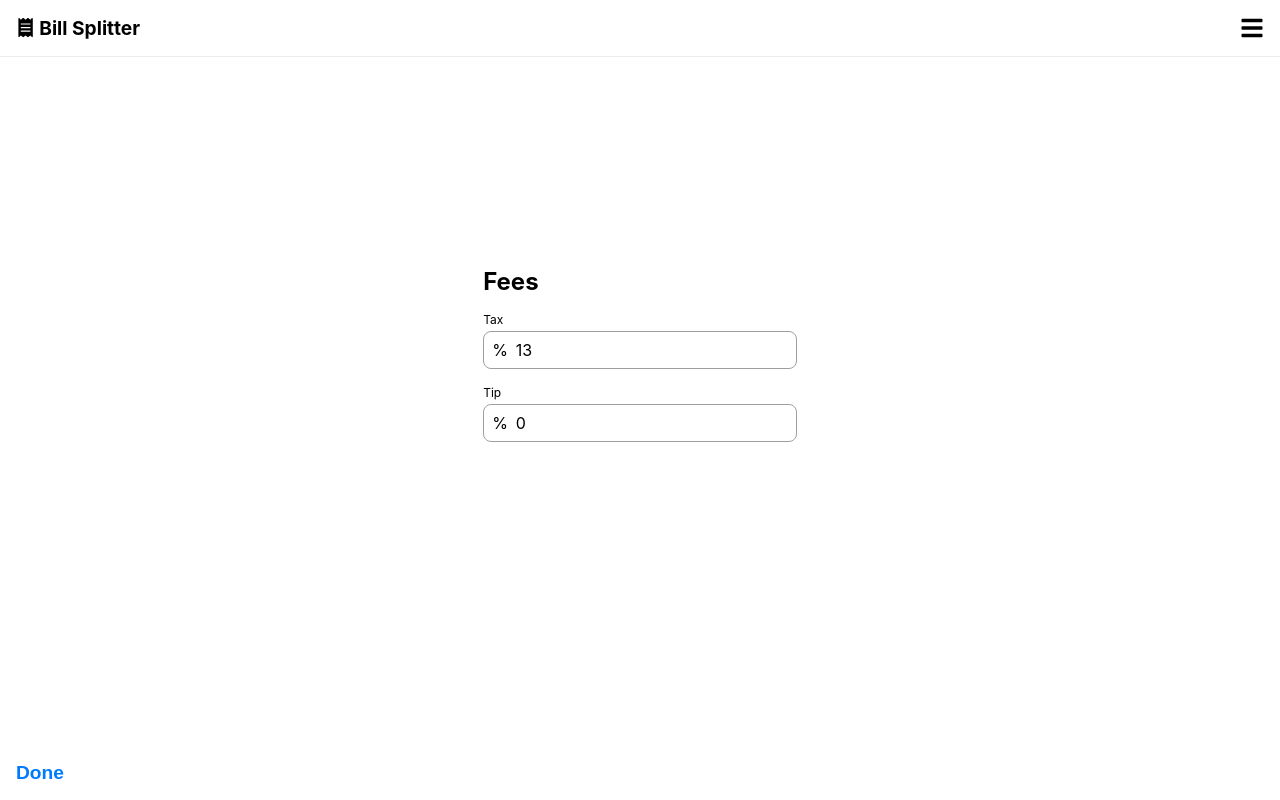
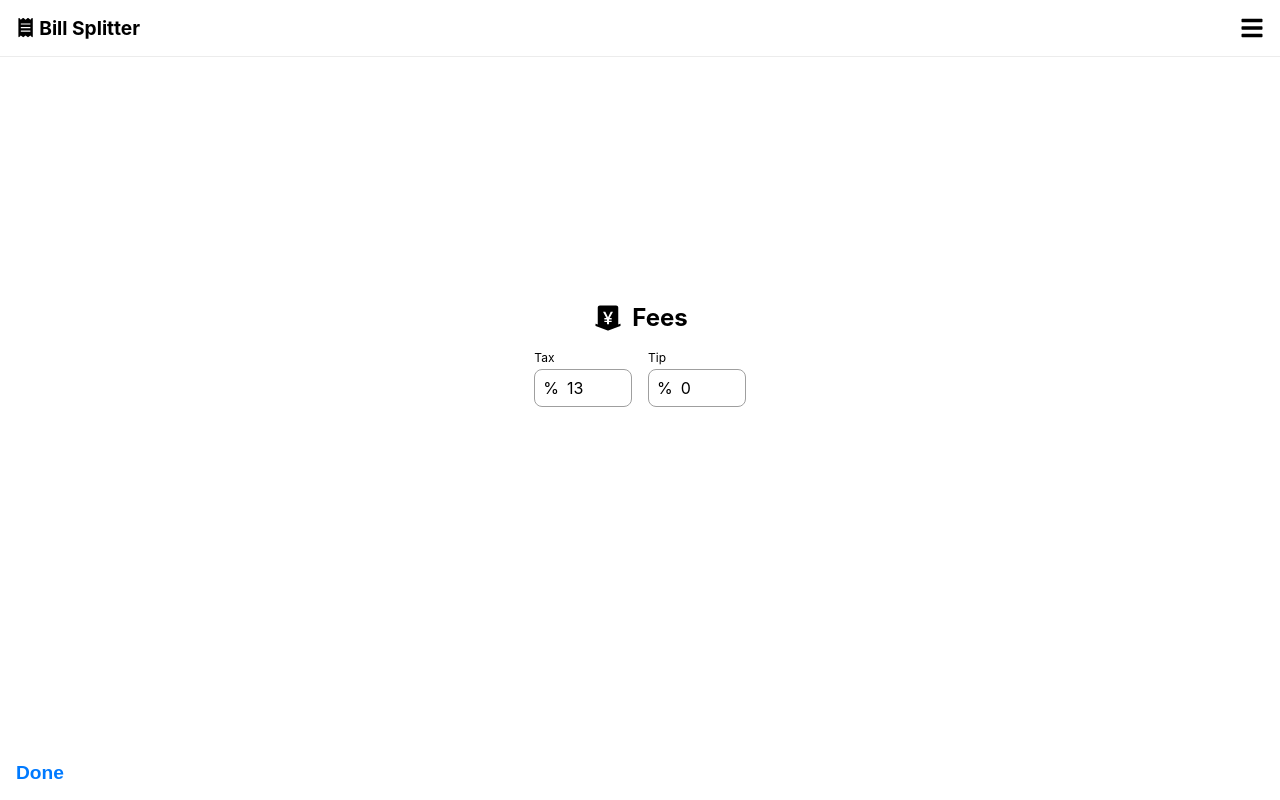
Before and after one commit to setowilliam/bill-splitter-v2, a Next.js app: page /fees in a window 1280 px wide. Built offline with nearby package versions, Linux system fonts and the light colour scheme.

Commit message:
feat: adjust fees form

```diff
--- a/src/global-components/Input/index.tsx
+++ b/src/global-components/Input/index.tsx
@@ -29,7 +29,7 @@ type InputProps = Omit<HTMLProps<HTMLInputElement>, "ref" | "as"> & {
 };
 
 const Input = forwardRef<HTMLInputElement, InputProps>((props, ref) => {
-  const { leadingIcon, label, setValue, ...rest } = props;
+  const { leadingIcon, label, setValue, width, ...rest } = props;
   const [hasValue, setHasValue] = useState(Boolean(rest.value));
 
   const [inputFocus, setInputFocus] = useAtom(inputAtom);
@@ -94,6 +94,7 @@ const Input = forwardRef<HTMLInputElement, InputProps>((props, ref) => {
           onFocus={handleFocus}
           onBlur={handleBlur}
           onChange={handleChange}
+          $width={width}
         />
         <CloseButton
           variant="borderless"
--- a/src/global-components/Input/styles.ts
+++ b/src/global-components/Input/styles.ts
@@ -2,10 +2,12 @@ import { motion } from "framer-motion";
 import styled from "styled-components";
 
 import Button from "global-components/Button";
+import { CSSProperties } from "react";
 
-export const StyledInput = styled.input`
+export const StyledInput = styled.input<{ $width: CSSProperties["width"] }>`
   all: unset;
   font-size: 1rem;
+  width: ${(props) => props.$width};
 `;
 
 export const InputContainer = styled(motion.div)`
--- a/src/page-components/fees/styles.ts
+++ b/src/page-components/fees/styles.ts
@@ -3,8 +3,8 @@ import styled from "styled-components";
 
 export const FeesFormContainer = styled(motion.div)`
   display: flex;
-  flex-direction: column;
+  /* flex-direction: column; */
   gap: 1rem;
   /* align-items: center; */
-  justify-items: center;
+  /* justify-items: center; */
 `;
--- a/src/pages/fees.tsx
+++ b/src/pages/fees.tsx
@@ -4,6 +4,7 @@ import { Title } from "@page-components";
 import { useAtom } from "jotai";
 import { NextPage } from "next";
 import FeesForm from "page-components/fees/FeesForm";
+import { AiFillMoneyCollect } from "react-icons/ai";
 import { globalScope } from "utils/constants";
 import useTranslation from "utils/hooks/useTranslation";
 
@@ -14,8 +15,11 @@ const Fees: NextPage = () => {
 
   return (
     <>
+      <Title layout>
+        <AiFillMoneyCollect className="icon" />
+        {pages.fees.title}
+      </Title>
       <FeesForm>
-        <Title layout>{pages.fees.title}</Title>
         <Input
           label={pages.fees.tax}
           type="number"
@@ -23,6 +27,7 @@ const Fees: NextPage = () => {
           defaultValue={tax}
           leadingIcon="%"
           onChange={(event) => setTax(parseFloat(event.currentTarget.value))}
+          width="2rem"
         />
         <Input
           label={pages.fees.tip}
@@ -31,6 +36,7 @@ const Fees: NextPage = () => {
           defaultValue={tip}
           leadingIcon="%"
           onChange={(event) => setTip(parseFloat(event.currentTarget.value))}
+          width="2rem"
         />
       </FeesForm>
     </>
```
